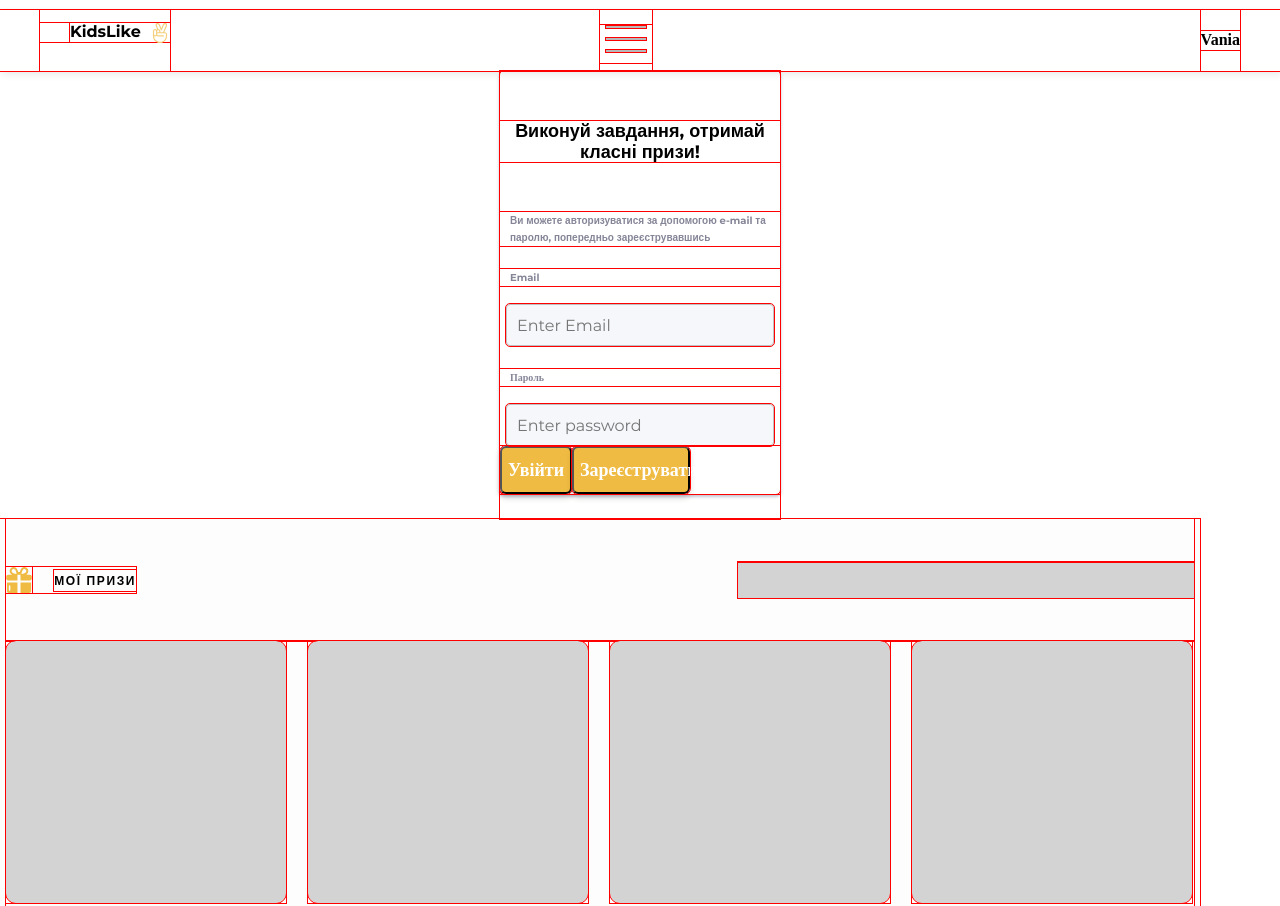
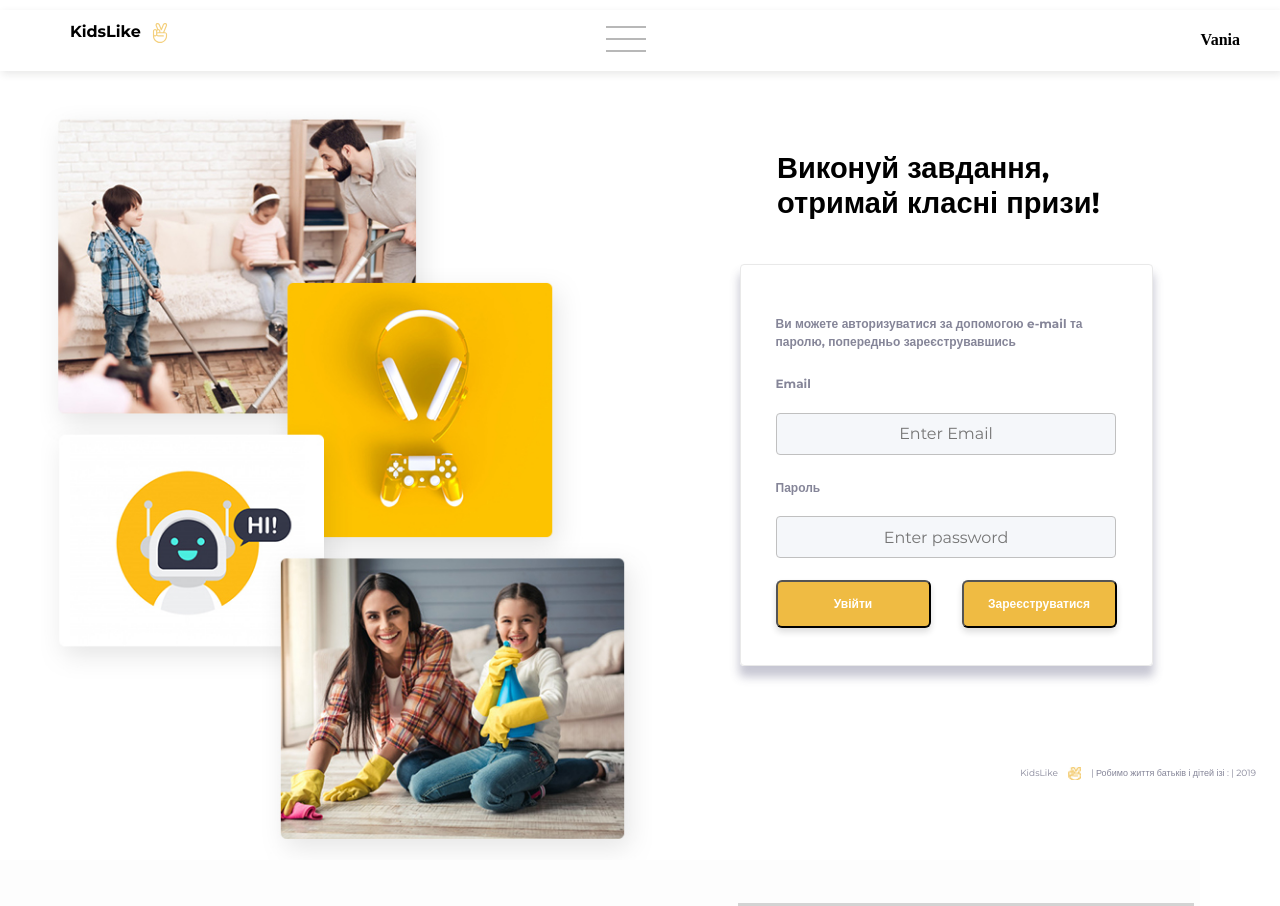
Before and after one commit to PabloOch/ad-people-animation, a React app: page / in a window 1280 px wide. Shown: the top 906 px of the page. Built offline with nearby package versions, Linux system fonts and the light colour scheme; no server answers.

Commit message:
ver6 with styles

```diff
--- a/src/components/auth/Auth.js
+++ b/src/components/auth/Auth.js
@@ -7,6 +7,10 @@ const Auth = () => {
   const [email, setEmail] = useState("");
   const [password, setPassword] = useState("");
   const dispatch = useDispatch();
+
+  // useEffect(() => {
+  //   return screenW();
+  // }, []);
 
   const handleSubmit = (e) => {
     e.preventDefault();
@@ -36,12 +40,58 @@ const Auth = () => {
     console.log("hello");
   };
 
+  const pLogo = () => {
+    const width = document.body.clientWidth;
+    if (width > 767) {
+      return (
+        <div className={styles.plogo}>
+          <p>KidsLike</p>
+          <img
+            className={styles.logoimg}
+            src={require("../../assets/image/authimages/logo.png")}
+            alt="logo"
+          />
+          <p>| Робимо життя батьків і дітей ізі : | 2019</p>
+        </div>
+      );
+    }
+  };
+
+  const screenW = () => {
+    const width = document.body.clientWidth;
+    if (width < 768) {
+      return (
+        <img
+          className={styles.mobimg}
+          src={require("../../assets/image/authimages/mobileImg.jpg")}
+          alt="mobileimg"
+        />
+      );
+    } else if (width < 1200) {
+      return (
+        <img
+          className={styles.mobimg}
+          src={require("../../assets/image/authimages/tabletimg.jpg")}
+          alt="tabletimg"
+        />
+      );
+    } else {
+      return (
+        <img
+          className={styles.mobimg}
+          src={require("../../assets/image/authimages/mainimg.jpg")}
+          alt="maintimg"
+        />
+      );
+    }
+  };
+
   return (
     <div className={styles.authContainer}>
-      <form className={styles.form}>
       <h2 className={styles.authHeader}>
         Виконуй завдання, отримай класні призи!
       </h2>
+      <form className={styles.form}>
         <h2 className={styles.authText}>
           Ви можете авторизуватися за допомогою e-mail та паролю, попередньо
           зареєструвавшись
@@ -65,6 +115,7 @@ const Auth = () => {
           value={password}
         />
         <div className={styles.divFlex}>
+          <div className={styles.divbtn}>
             <button
               className={styles.btn}
               value="LOGIN_USER"
@@ -72,6 +123,8 @@ const Auth = () => {
             >
               Увійти
             </button>
+          </div>
+          <div className={styles.divbtn}>
             <button
               className={styles.btn}
               value="REGISTR_USER"
@@ -80,7 +133,10 @@ const Auth = () => {
               Зареєструватися
             </button>
           </div>
+        </div>
       </form>
+      {pLogo()}
+      {screenW()}
     </div>
   );
 };
--- a/src/components/auth/Auth.module.css
+++ b/src/components/auth/Auth.module.css
@@ -1,11 +1,11 @@
-* {
+/* * {
   outline: 1px solid red;
-}
+} */
 
 .authContainer {
   margin: 0 auto;
   width: 280px;
-  display: flex;
+  /* display: flex; */
   justify-content: center;
 }
 
@@ -30,7 +30,7 @@
 }
 .authTextInput {
   font-size: 10px;
-  font-family: "Montserrat";
+  font-family: "Montserrat", sans-serif;
   color: rgb(133, 133, 152);
   line-height: 1.7;
   text-align: left;
@@ -38,24 +38,6 @@
   margin-bottom: 18px;
   padding-left: 10px;
 }
-
-/* .contactCard {
-  display: flex;
-  justify-content: space-between;
-  align-items: center;
-  margin-top: 20px;
-  border: 2px solid grey;
-  padding: 10px;
-  height: 40px;
-}
-
-.contactCard span:nth-child(1) {
-  flex: 0 0 48%;
-}
-
-.contactCard span:nth-child(2) {
-  flex: 0 0 28%;
-} */
 
 .btn {
   flex: 0 0 20%;
@@ -67,19 +49,18 @@
   color: #fff;
 }
 
+.divbtn {
+  width: 118px;
+}
+
 .btn:focus,
 .btn:active {
   box-shadow: none;
   outline: none;
 }
 .form {
-  /* padding: 10px; */
-  /* display: flex; */
-  border-radius: 4px;
-  box-shadow: 0px 2px 3px 1px rgba(71, 71, 108, 0.3);
-  margin-bottom: 25px;
-  /* justify-content: center;
-  align-items: center; */
+  /* border-radius: 4px;
+  box-shadow: 0px 2px 3px 1px rgba(71, 71, 108, 0.3); */
 }
 
 .label {
@@ -93,8 +74,8 @@
 
 .input {
   border: 0;
-  font-size: 13px;
-  font-family: "Montserrat";
+  font-family: "Montserrat", sans-serif;
+
   color: rgb(166, 171, 185);
   padding: 0 10px;
   display: block;
@@ -103,12 +84,17 @@
   border: 1px solid #c0c0c0;
   border-radius: 4px;
   font-size: 16px;
-  margin: auto;
+  margin: 16px auto;
   background-color: #f5f7fa;
+  text-align: center;
 }
 
 .divFlex {
   display: flex;
+  justify-content: space-between;
+  padding: 0px 12px;
+  margin-top: 22px;
+  /* margin-bottom: 56px; */
 }
 
 .input:focus {
@@ -118,8 +104,10 @@
 }
 
 .btn {
+  font-size: 10px;
+  font-family: "Montserrat", sans-serif;
   border-radius: 6px;
-  font-size: 18px;
+
   font-weight: 700;
   color: #fff;
   background-color: rgb(239, 187, 67);
@@ -144,3 +132,144 @@
   height: 30px;
   background-color: brown;
 }
+
+.mobimg {
+  width: 100%;
+  height: 100%;
+  margin-top: 55px;
+}
+.plogo {
+  display: flex;
+  align-items: center;
+  margin-top: 34px;
+  justify-content: center;
+  font-size: 9px;
+  font-family: "Montserrat", sans-serif;
+  color: rgb(133, 133, 152);
+}
+.logoimg {
+  width: 13px;
+  height: 13px;
+  margin: 10px;
+}
+
+@media (min-width: 768px) {
+  .authContainer {
+    width: 710px;
+    margin-top: 76px;
+  }
+  .form {
+    width: 490px;
+    height: 400px;
+    margin: auto;
+    border-radius: 4px;
+    border: 1px solid #e9e9e9;
+    box-shadow: 3px 10px 10px 1px rgba(71, 71, 108, 0.3);
+  }
+
+  .authHeader {
+    width: 428px;
+    margin: auto;
+    font-size: 29px;
+    font-family: "Montserrat", sans-serif;
+    color: rgb(0, 0, 0);
+    font-weight: bold;
+    line-height: 1.222;
+    text-align: center;
+
+    margin-bottom: 35px;
+  }
+  .authText {
+    font-size: 12px;
+    color: rgb(133, 133, 152);
+    line-height: 1.5;
+    text-align: left;
+    padding-left: 50px;
+    padding-right: 50px;
+  }
+  .authTextInput {
+    font-size: 12px;
+    padding-left: 50px;
+  }
+  .input {
+    width: 360px;
+  }
+  .divFlex {
+    padding: 0px 54px;
+  }
+  .btn {
+    font-size: 12px;
+    width: 155px;
+  }
+  .divbtn {
+    width: 155px;
+  }
+  .mobimg {
+    margin-top: 34px;
+  }
+}
+
+@media (min-width: 1200px) {
+  .authContainer {
+    width: 1200px;
+    margin-top: 0px;
+    display: flex;
+    flex-direction: row-reverse;
+  }
+  .form {
+    width: 411px;
+    /* margin: auto; */
+    border-radius: 4px;
+    box-shadow: 0px 10px 10px 1px rgba(71, 71, 108, 0.3);
+  }
+
+  .authHeader {
+    position: absolute;
+    top: 150px;
+    right: 105px;
+    font-size: 29px;
+    font-family: "Montserrat", sans-serif;
+    color: rgb(0, 0, 0);
+    font-weight: bold;
+    line-height: 1.222;
+    text-align: left;
+    width: 398px;
+  }
+  .authText {
+    font-size: 12px;
+    color: rgb(133, 133, 152);
+    line-height: 1.5;
+    text-align: left;
+    padding-left: 35px;
+    padding-right: 35px;
+  }
+  .authTextInput {
+    font-size: 12px;
+    padding-left: 35px;
+  }
+  .input {
+    width: 360px;
+  }
+  .divFlex {
+    padding: 0px 35px;
+  }
+  .btn {
+    font-size: 12px;
+    width: 155px;
+  }
+  .divbtn {
+    width: 155px;
+  }
+  .mobimg {
+    width: 612px;
+    height: 755px;
+  }
+  .plogo {
+    position: absolute;
+    right: 24px;
+    bottom: 10px;
+  }
+  .input {
+    width: 318px;
+  }
+}
--- a/src/redux/auth/operations.js
+++ b/src/redux/auth/operations.js
@@ -28,3 +28,8 @@ export const loginUser = (param) => async (dispatch, getState) => {
 
   dispatch({ type: types.LOGIN_USER, payload: data.data });
 };
+export const logoutUser = (param) => async (dispatch, getState) => {
+  console.log("param LOGOUT", param);
+
+  dispatch({ type: types.USER_SIGNOUT, payload: {} });
+};
--- a/src/redux/auth/reducers.js
+++ b/src/redux/auth/reducers.js
@@ -13,8 +13,10 @@ const reducer = {
   [types.LOGIN_USER]: (state, { payload }) => {
     console.log("reducer --->LOGIN", payload);
     return {
-      userEmail: payload.email,
-      userPassword: payload.password,
+      userEmail: payload.user.email,
+      userToken: payload.token,
+      userTasks: payload.user.tasks,
+      userPoint: payload.user.points,
     };
   },
   [types.REGISTR_USER]: (state, { payload }) => {
```
Also changed, not shown: src/assets/image/authimages/logo.png (added), src/assets/image/authimages/mainimg.jpg (added), src/assets/image/authimages/mobileImg.jpg (added), src/assets/image/authimages/tabletimg.jpg (added). Lines whose indentation alone changed are shown as unchanged.
